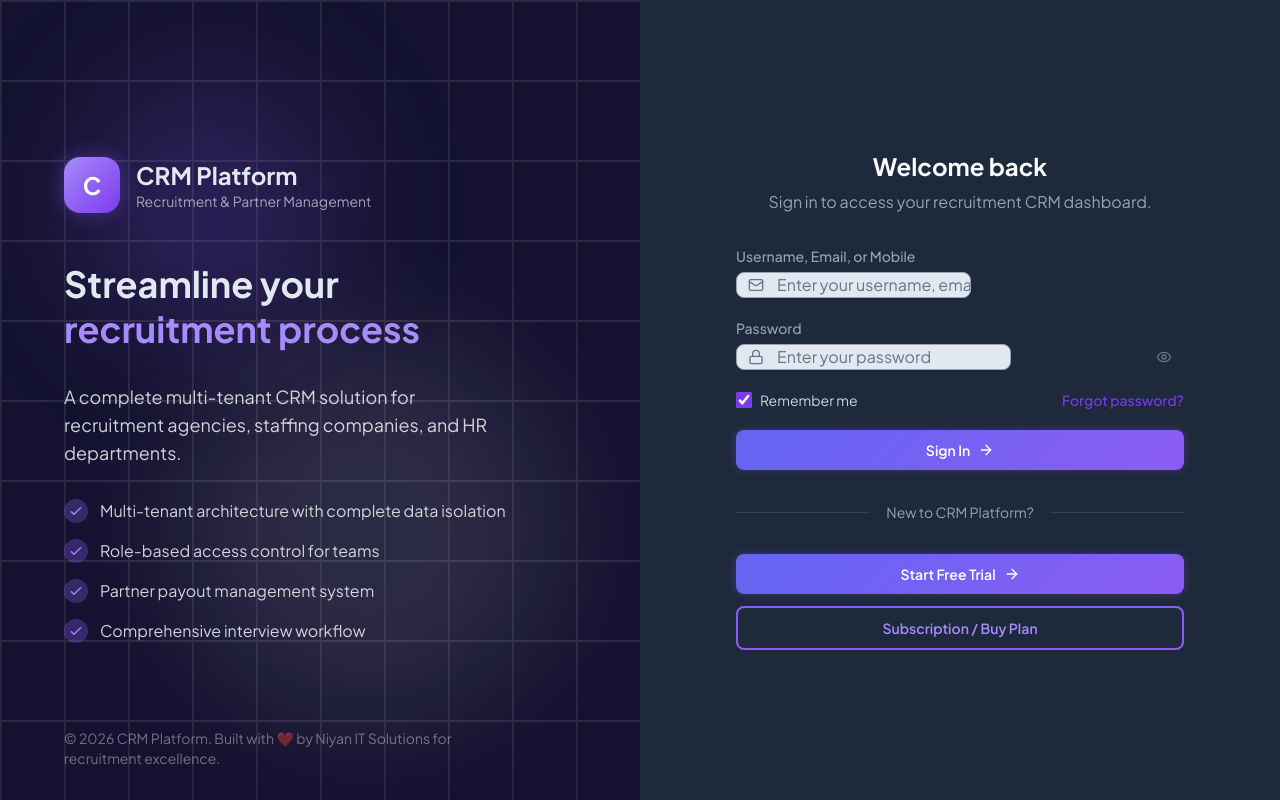
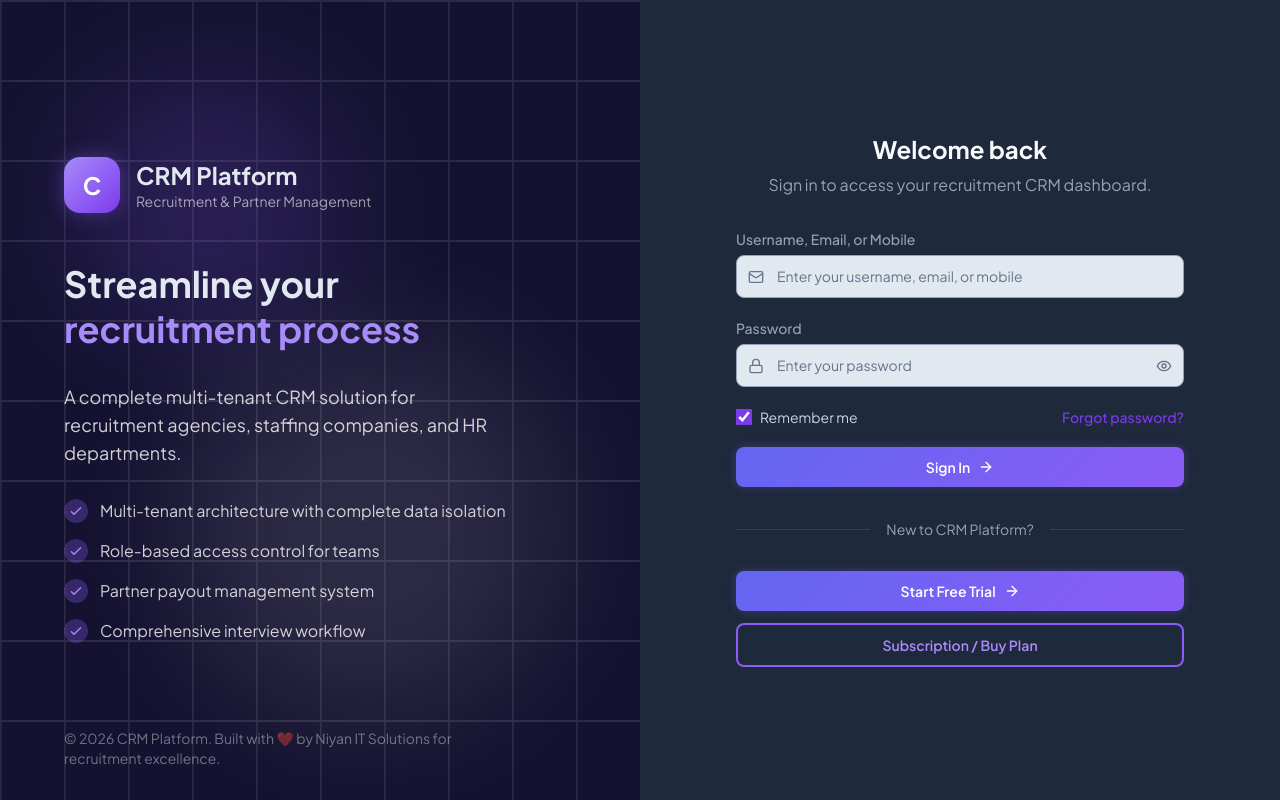
Before and after one commit to niyanitsolutions/Recruiter_CRM_Project, a React (Vite) app in the folder frontend/: page /login in a window 1280 px wide. Built offline with nearby package versions, Linux system fonts and the light colour scheme; no server answers.

Commit message:
Field color changes 3

```diff
--- a/frontend/src/styles/index.css
+++ b/frontend/src/styles/index.css
@@ -36,6 +36,21 @@
   .btn-ghost     { @apply btn bg-transparent text-surface-500 hover:bg-surface-100 hover:text-surface-700; }
   .btn-lg { @apply px-6 py-3 text-base; }
   .btn-sm { @apply px-3 py-1.5 text-xs; }
+
+  /* Base input class — width + padding only; colors handled by unlayered global rules */
+  .input {
+    display: block;
+    width: 100%;
+    padding: 10px 14px;
+    font-size: 0.875rem;
+    line-height: 1.5;
+    border-width: 1px;
+    border-style: solid;
+    border-radius: 8px;
+    transition: border-color 0.15s ease, box-shadow 0.15s ease;
+  }
+  .input.pl-10 { padding-left: 2.5rem; }
+  .input.pr-10 { padding-right: 2.5rem; }
 
   .input-label      { @apply block text-sm font-medium mb-1.5; color: #94a3b8; }
   .input-help       { @apply text-xs mt-1; color: #64748b; }
```
